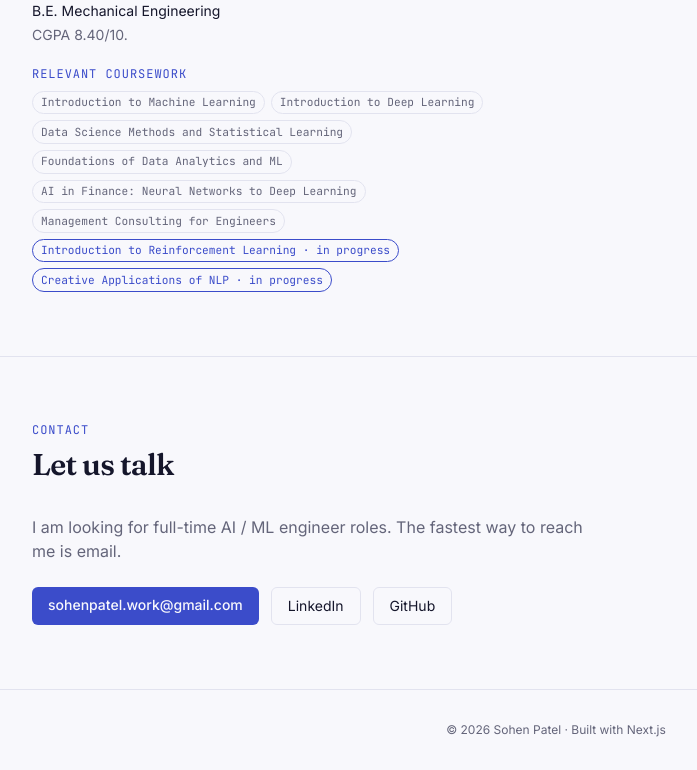
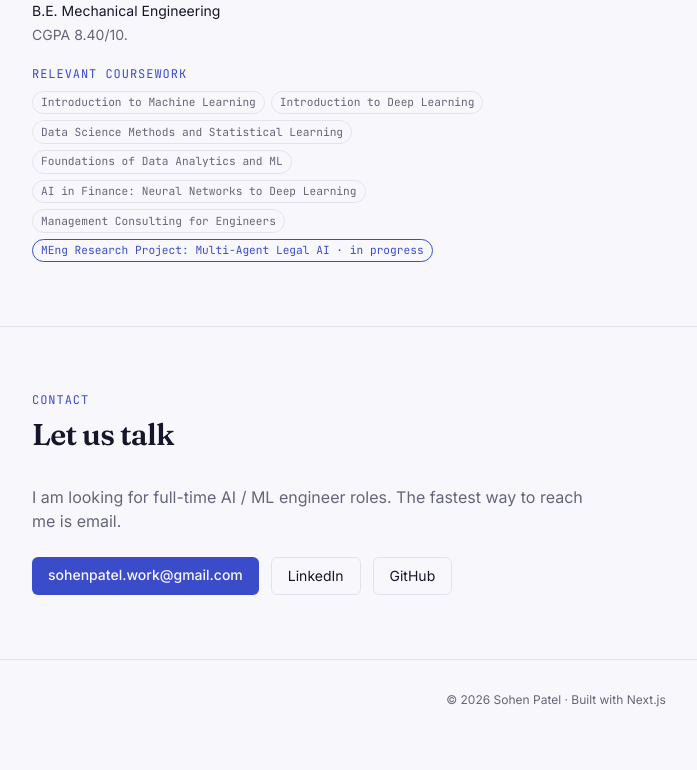
Before and after one commit to sohenpatel22/portfolio, a Next.js app: page / in a window 1280 px wide. Shown: the part 4550-5320 px from the top of the page, without its empty margins (84-781 px from the left). After the commit the page ends 5290 px from the top, so only its background shows below. Built offline with nearby package versions, Linux system fonts and the light colour scheme; no server answers.

Commit message:
Coursework: drop courses no longer taken, list the MEng research project in progress

```diff
--- a/src/data/profile.ts
+++ b/src/data/profile.ts
@@ -192,8 +192,7 @@ export const coursework = [
   { name: "Foundations of Data Analytics and ML" },
   { name: "AI in Finance: Neural Networks to Deep Learning" },
   { name: "Management Consulting for Engineers" },
-  { name: "Introduction to Reinforcement Learning", inProgress: true },
-  { name: "Creative Applications of NLP", inProgress: true },
+  { name: "MEng Research Project: Multi-Agent Legal AI", inProgress: true },
 ];
 
 export const achievements = [
```
